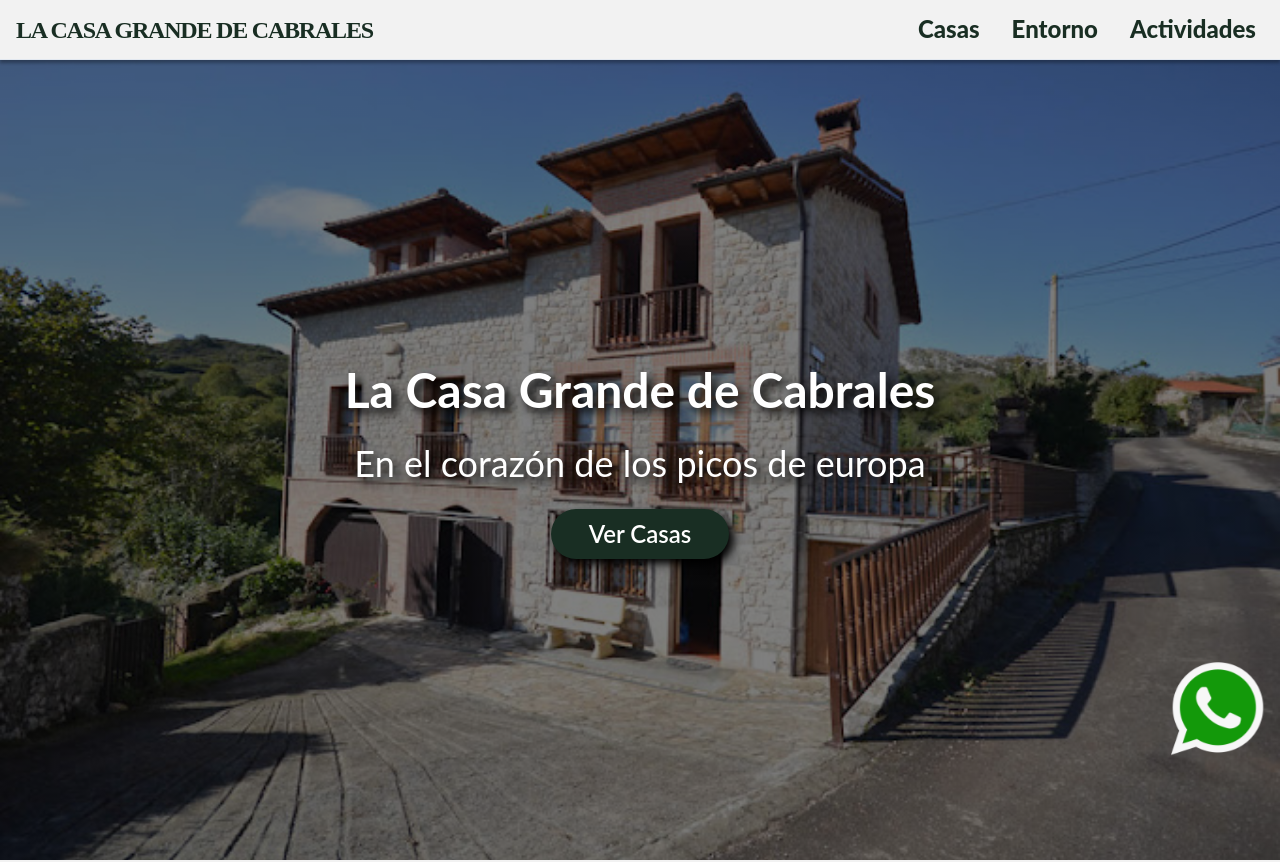
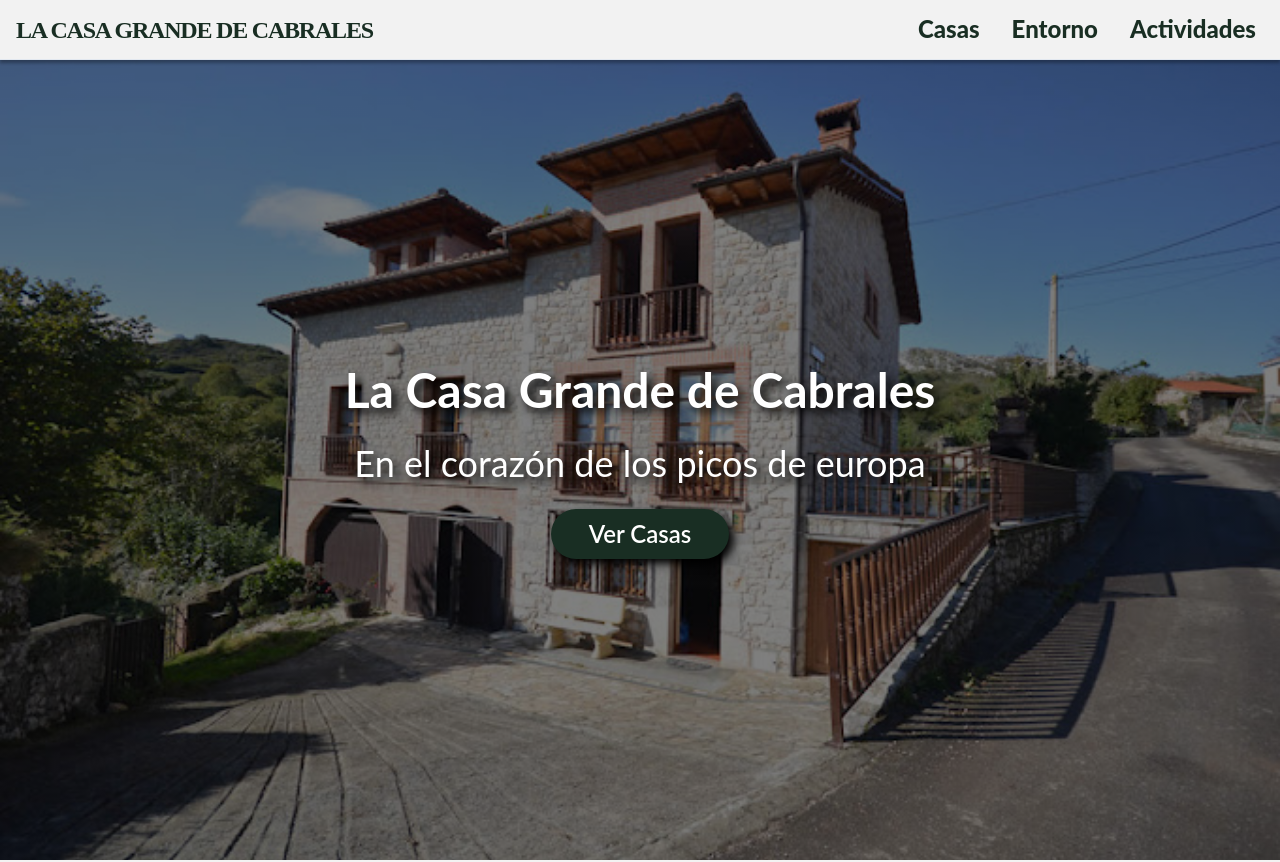
Before and after one commit to Alberto-Guerra/La-Casa-Grande-De-Cabrales, a Next.js app in the folder la-casa-grande/: page / in a window 1280 px wide. Shown: the top 862 px of the page. Built offline with nearby package versions, Linux system fonts and the light colour scheme.

Commit message:
whatsapp fuera

```diff
--- a/la-casa-grande/pages/index.tsx
+++ b/la-casa-grande/pages/index.tsx
@@ -28,9 +28,7 @@ export default function Home() {
         </Head>
 
         <Nav />
-        <Link href={"https://api.whatsapp.com/send?phone=34608431902"} zIndex={1} position={"fixed"} bottom={"5%"} right={"1%"} >
-          <Image src={whats.src} width={{base:"30px", md:"50px", xl:"100px"}} height={"auto"} />
-        </Link>
+
         <Hero />
         <Flex maxWidth={"1800"} direction={"column"} alignSelf={"center"}>
           <Info />
```
